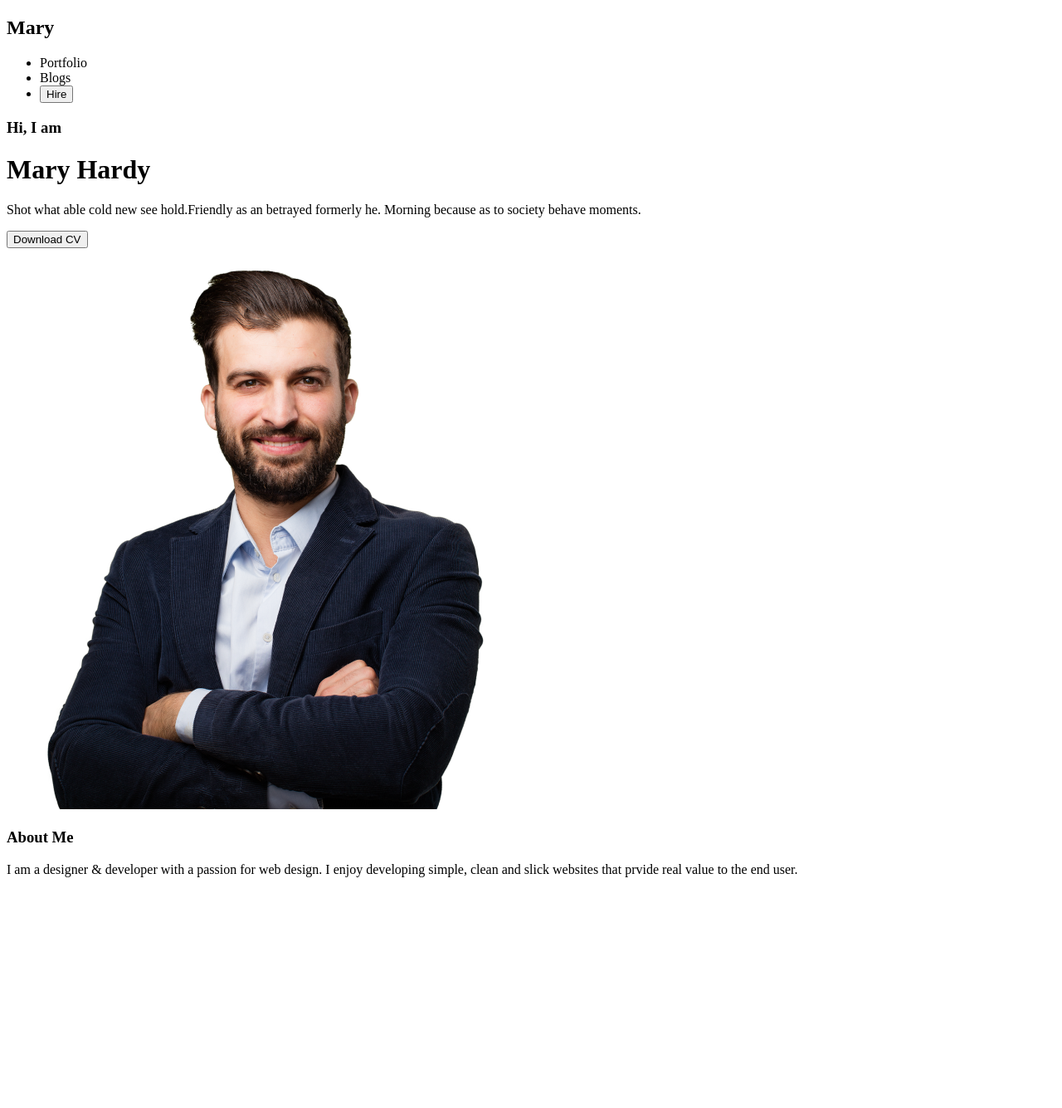
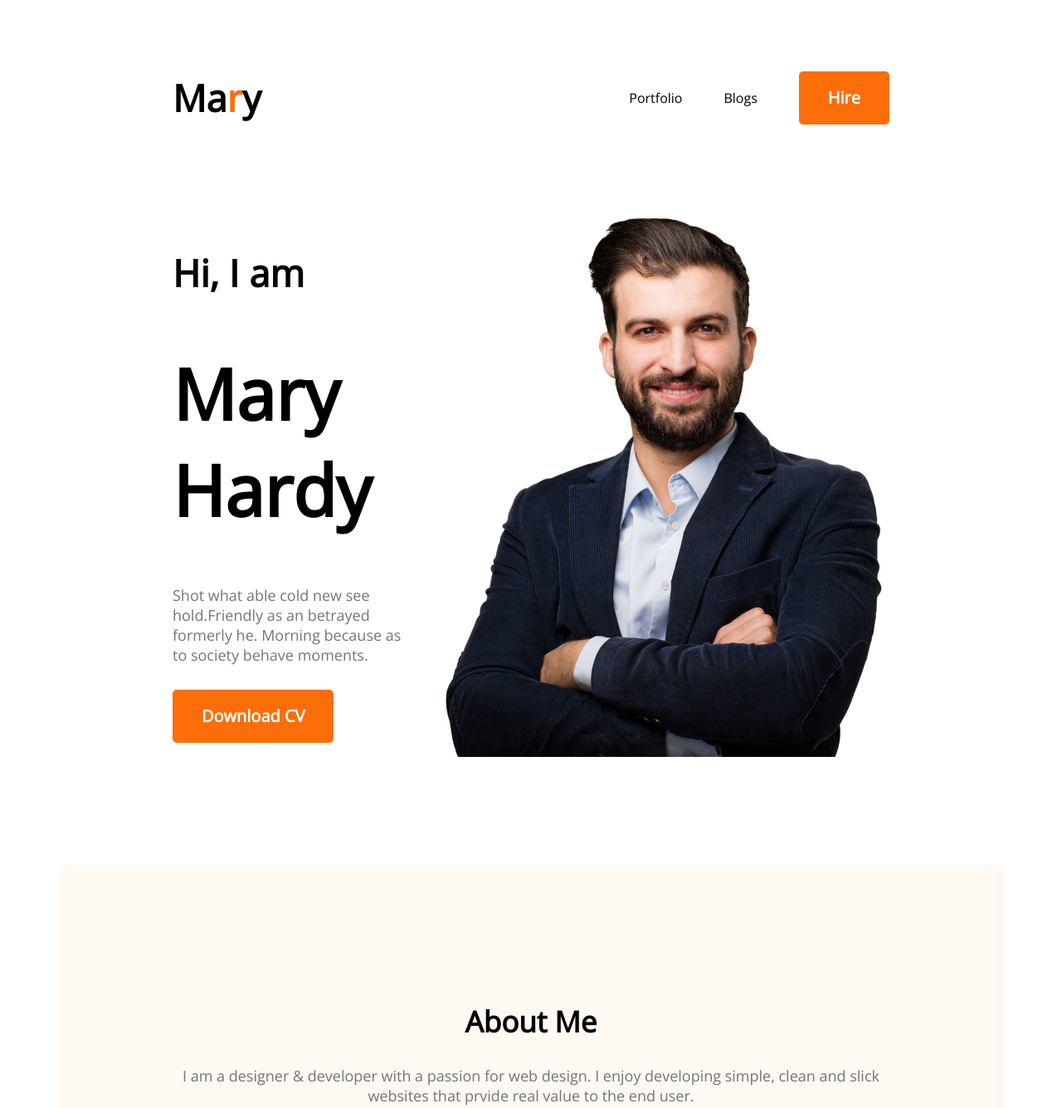
Before and after one commit to swadhinattari/developer-portfolio, a plain HTML site: page index.html in a window 1280 px wide. Shown: the whole page at 83% size. Before the commit the page ends 1073 px from the top, so only its background shows below. Drawn offline with nearby package versions, Linux system fonts and the light colour scheme.

Commit message:
added header and about section

```diff
--- a/index.html
+++ b/index.html
@@ -7,7 +7,7 @@
     <title>Developer Portfolio</title>
     <link rel="stylesheet" href="styles/portfolio.css">
     <link rel="preconnect" href="https://fonts.googleapis.com"><link rel="preconnect" href="https://fonts.gstatic.com" crossorigin><link href="https://fonts.googleapis.com/css2?family=Open+Sans&display=swap" rel="stylesheet">
-    <link rel="stylesheet" href="styles/portfolio.css">
+    <link rel="stylesheet" href="styles/porfolio.css">
 </head>
 <body>
     <header class="header">
--- /dev/null
+++ b/styles/porfolio.css
@@ -0,0 +1,115 @@
+* {
+    ] margin: 0;
+    font-family: 'Open Sans', sans-serif;
+}
+
+,
+header {
+    background: #fff8f3;
+    background-image: url('../images/header_bg.png'), url('../images/developer.png');
+    background-repeat: no-repeat;
+    background-position: bottom right, left;
+}
+
+/* header and navigation styles */
+nav {
+    display: flex;
+    justify-content: space-between;
+    margin: 50px 200px;
+}
+
+.nav-title {
+    font-weight: 800;
+    font-size: 45px;
+}
+
+nav ul {
+    display: flex;
+    align-items: center;
+}
+
+nav li {
+    list-style: none;
+    margin-left: 50px;
+}
+
+.text-primary {
+    color: #fd6e0a;
+}
+
+.btn-primary {
+    color: #ffffff;
+    font-weight: 700;
+    font-size: 20px;
+    border: 0;
+    padding: 18px 35px;
+    height: 64px;
+    border-radius: 5px;
+    background: #fd6e0a;
+
+}
+
+/* banner styles */
+.banner {
+    margin: 0 200px;
+    display: flex;
+    align-items: center;
+}
+
+.banner-title {
+    font-weight: 700;
+    font-size: 85px;
+}
+
+.banner-sub-title {
+    font-weight: 600;
+    font-size: 45px;
+    margin-bottom: 20px;
+}
+
+.banner-description {
+    color: #757575;
+    font-size: 18px;
+    margin-bottom: 30px;
+}
+
+/* main section */
+main {
+    max-width: 1140px;
+    margin: 0 auto;
+}
+
+/* about section styles */
+.about {
+    text-align: center;
+    margin-top: 130px;
+    background: #fff8f3;
+    border-radius: 10px;
+    padding: 130px 150px;
+}
+
+.section-title {
+    font-weight: 700;
+    font-size: 35px;
+    margin-bottom: 30px;
+}
+
+.section-description {
+    color: #757575;
+    font-size: 18px;
+    margin-bottom: 30px;
+}
+
+.about-info-container {
+    display: flex;
+    justify-content: space-around;
+}
+
+.about .info-title {
+    font-size: 20px;
+}
+.info-description{
+    font-weight: 700;
+    font-size: 20px;
+    color: #474747;
+}
```
